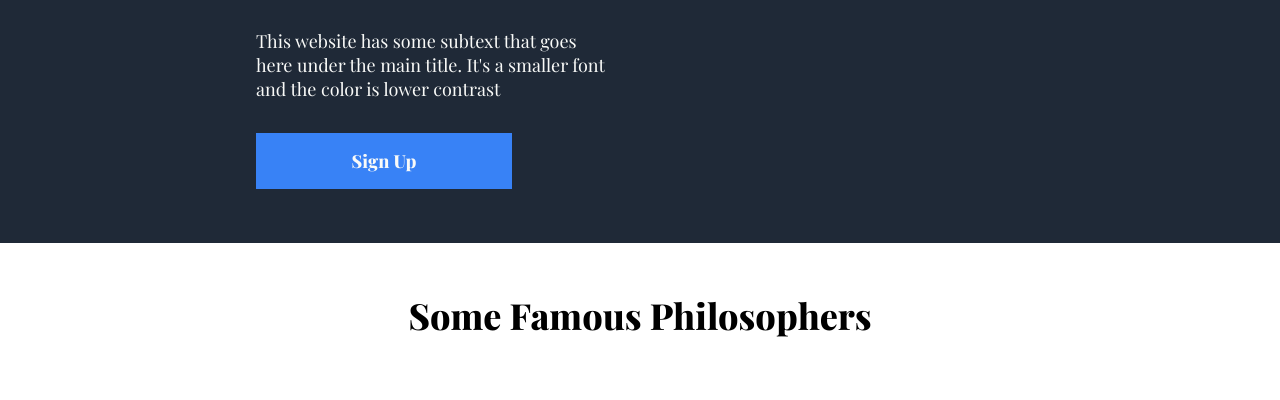
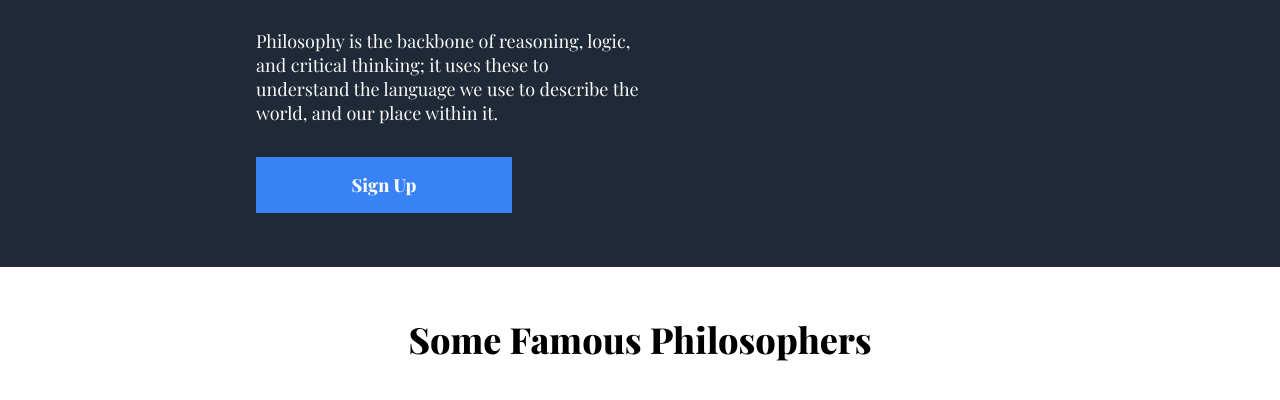
Before and after one commit to segfaultism/odin-landing-page, a plain HTML site: page index.html in a window 1280 px wide. Shown: the part 329-729 px from the top of the page. Drawn offline with nearby package versions, Linux system fonts and the light colour scheme; grey boxes are pictures that could not be loaded; a web font is replaced by a local one.

Commit message:
Minor content change

```diff
--- a/index.html
+++ b/index.html
@@ -25,8 +25,7 @@
         <div class="desc-container">
             <div class="description">
                 <h1>Free your mind and open your heart...</h1>
-                <p>This website has some subtext that goes here under the main title. It's a smaller font and the color
-                    is lower contrast</p>
+                <p>Philosophy is the backbone of reasoning, logic, and critical thinking; it uses these to understand the language we use to describe the world, and our place within it.</p>
                 <div>Sign Up</div>
             </div>
             <figure class="image">
```
